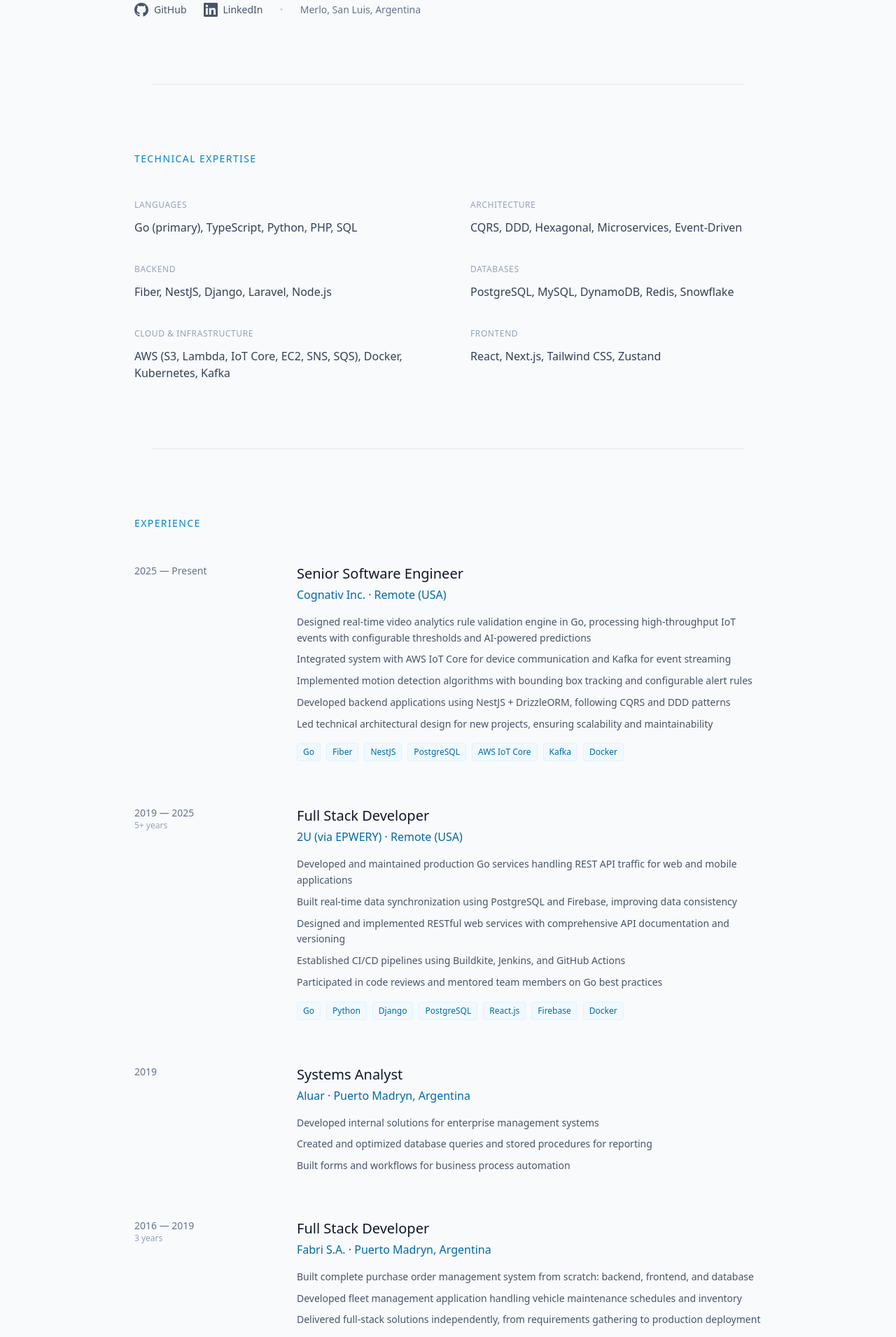
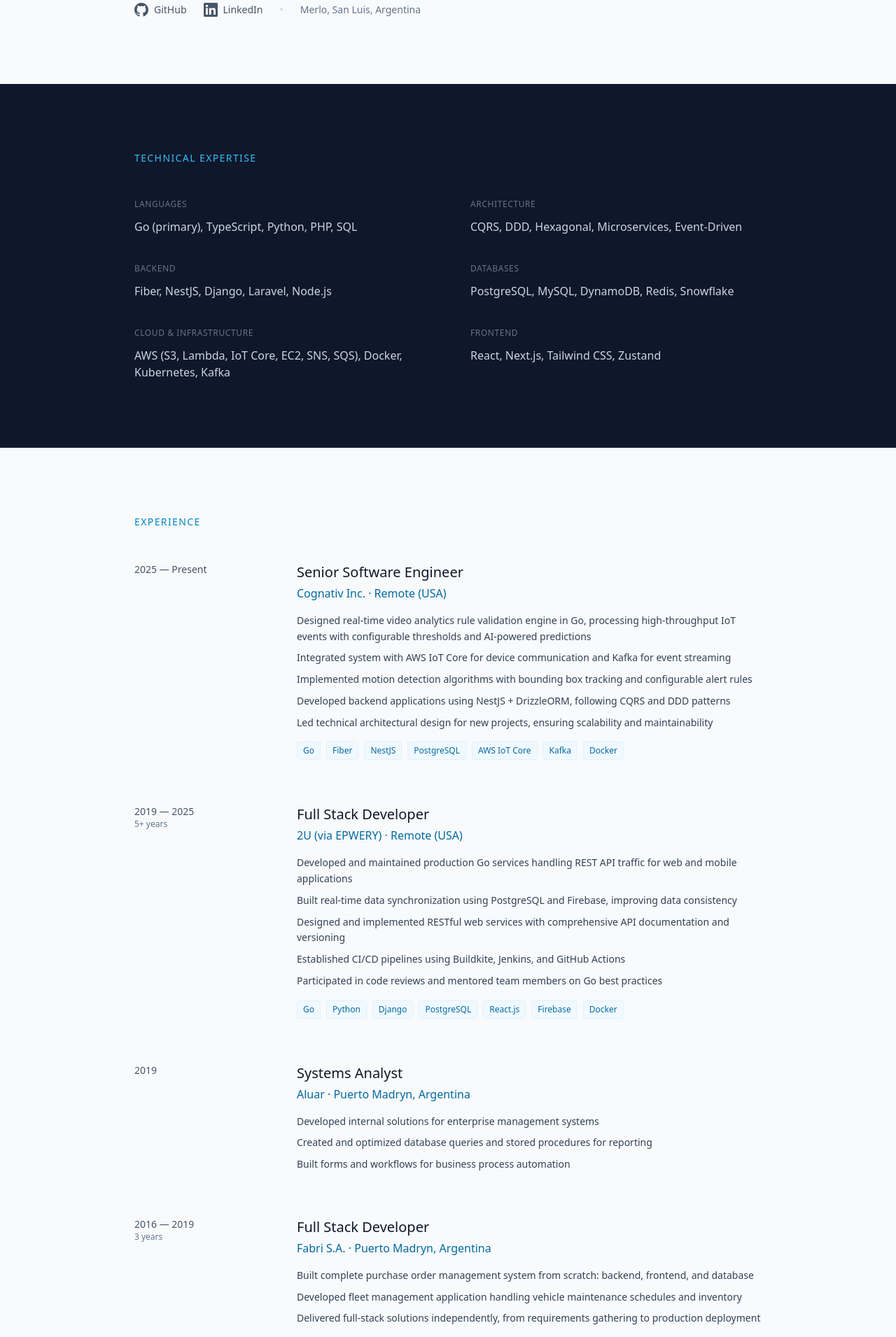
Before and after one commit to SebaJas/salvarez-portfolio, a Next.js app: page / in a window 1280 px wide. Shown: the part 480-2391 px from the top of the page at 70% size. Built offline with nearby package versions, Linux system fonts and the light colour scheme.

Commit message:
View update

```diff
--- a/app/page.jsx
+++ b/app/page.jsx
@@ -24,8 +24,8 @@
         </div>
       </nav>
 
-      {/* Hero */}
-      <section className={`pt-40 pb-24 px-6 transition-all duration-1000 ${isLoaded ? 'opacity-100' : 'opacity-0'}`}>
+      {/* Hero - Light */}
+      <section className={`pt-40 pb-24 px-6 bg-slate-50 transition-all duration-1000 ${isLoaded ? 'opacity-100' : 'opacity-0'}`}>
         <div className="max-w-4xl mx-auto">
           <p className="text-sm text-sky-600 tracking-widest uppercase mb-4 font-medium">Senior Software Engineer</p>
           <h1 className="text-5xl md:text-6xl font-light leading-tight mb-8 tracking-tight">
@@ -50,52 +50,42 @@
         </div>
       </section>
 
-      {/* Divider */}
-      <div className="max-w-4xl mx-auto px-6">
-        <div className="border-t border-slate-200" />
-      </div>
-
-      {/* Technical Expertise */}
-      <section className={`py-24 px-6 transition-all duration-1000 delay-200 ${isLoaded ? 'opacity-100' : 'opacity-0'}`}>
+      {/* Technical Expertise - Dark */}
+      <section className={`py-24 px-6 bg-slate-900 text-white transition-all duration-1000 delay-200 ${isLoaded ? 'opacity-100' : 'opacity-0'}`}>
         <div className="max-w-4xl mx-auto">
-          <p className="text-sm text-sky-600 tracking-widest uppercase mb-12 font-medium">Technical Expertise</p>
+          <p className="text-sm text-sky-400 tracking-widest uppercase mb-12 font-medium">Technical Expertise</p>
 
           <div className="grid md:grid-cols-2 gap-x-16 gap-y-10">
             <div>
-              <h3 className="text-xs text-slate-400 uppercase tracking-wider mb-3">Languages</h3>
-              <p className="text-slate-700">Go (primary), TypeScript, Python, PHP, SQL</p>
+              <h3 className="text-xs text-slate-500 uppercase tracking-wider mb-3">Languages</h3>
+              <p className="text-slate-300">Go (primary), TypeScript, Python, PHP, SQL</p>
             </div>
             <div>
-              <h3 className="text-xs text-slate-400 uppercase tracking-wider mb-3">Architecture</h3>
-              <p className="text-slate-700">CQRS, DDD, Hexagonal, Microservices, Event-Driven</p>
+              <h3 className="text-xs text-slate-500 uppercase tracking-wider mb-3">Architecture</h3>
+              <p className="text-slate-300">CQRS, DDD, Hexagonal, Microservices, Event-Driven</p>
             </div>
             <div>
-              <h3 className="text-xs text-slate-400 uppercase tracking-wider mb-3">Backend</h3>
-              <p className="text-slate-700">Fiber, NestJS, Django, Laravel, Node.js</p>
+              <h3 className="text-xs text-slate-500 uppercase tracking-wider mb-3">Backend</h3>
+              <p className="text-slate-300">Fiber, NestJS, Django, Laravel, Node.js</p>
             </div>
             <div>
-              <h3 className="text-xs text-slate-400 uppercase tracking-wider mb-3">Databases</h3>
-              <p className="text-slate-700">PostgreSQL, MySQL, DynamoDB, Redis, Snowflake</p>
+              <h3 className="text-xs text-slate-500 uppercase tracking-wider mb-3">Databases</h3>
+              <p className="text-slate-300">PostgreSQL, MySQL, DynamoDB, Redis, Snowflake</p>
             </div>
             <div>
-              <h3 className="text-xs text-slate-400 uppercase tracking-wider mb-3">Cloud & Infrastructure</h3>
-              <p className="text-slate-700">AWS (S3, Lambda, IoT Core, EC2, SNS, SQS), Docker, Kubernetes, Kafka</p>
+              <h3 className="text-xs text-slate-500 uppercase tracking-wider mb-3">Cloud & Infrastructure</h3>
+              <p className="text-slate-300">AWS (S3, Lambda, IoT Core, EC2, SNS, SQS), Docker, Kubernetes, Kafka</p>
             </div>
             <div>
-              <h3 className="text-xs text-slate-400 uppercase tracking-wider mb-3">Frontend</h3>
-              <p className="text-slate-700">React, Next.js, Tailwind CSS, Zustand</p>
+              <h3 className="text-xs text-slate-500 uppercase tracking-wider mb-3">Frontend</h3>
+              <p className="text-slate-300">React, Next.js, Tailwind CSS, Zustand</p>
             </div>
           </div>
         </div>
       </section>
 
-      {/* Divider */}
-      <div className="max-w-4xl mx-auto px-6">
-        <div className="border-t border-slate-200" />
-      </div>
-
-      {/* Experience */}
-      <section id="experience" className={`py-24 px-6 transition-all duration-1000 delay-300 ${isLoaded ? 'opacity-100' : 'opacity-0'}`}>
+      {/* Experience - Light */}
+      <section id="experience" className={`py-24 px-6 bg-slate-50 transition-all duration-1000 delay-300 ${isLoaded ? 'opacity-100' : 'opacity-0'}`}>
         <div className="max-w-4xl mx-auto">
           <p className="text-sm text-sky-600 tracking-widest uppercase mb-12 font-medium">Experience</p>
 
@@ -103,12 +93,12 @@
             {/* Cognativ */}
             <div className="grid md:grid-cols-[200px_1fr] gap-4 md:gap-8">
               <div>
-                <p className="text-sm text-slate-500">2025 — Present</p>
+                <p className="text-sm text-slate-600 font-medium">2025 — Present</p>
               </div>
               <div>
                 <h3 className="text-xl font-medium mb-1">Senior Software Engineer</h3>
                 <p className="text-sky-700 mb-4">Cognativ Inc. · Remote (USA)</p>
-                <ul className="space-y-2 text-slate-600 text-sm leading-relaxed">
+                <ul className="space-y-2 text-slate-700 text-sm leading-relaxed">
                   <li>Designed real-time video analytics rule validation engine in Go, processing high-throughput IoT events with configurable thresholds and AI-powered predictions</li>
                   <li>Integrated system with AWS IoT Core for device communication and Kafka for event streaming</li>
                   <li>Implemented motion detection algorithms with bounding box tracking and configurable alert rules</li>
@@ -128,13 +118,13 @@
             {/* 2U */}
             <div className="grid md:grid-cols-[200px_1fr] gap-4 md:gap-8">
               <div>
-                <p className="text-sm text-slate-500">2019 — 2025</p>
-                <p className="text-xs text-slate-400">5+ years</p>
+                <p className="text-sm text-slate-600 font-medium">2019 — 2025</p>
+                <p className="text-xs text-slate-500">5+ years</p>
               </div>
               <div>
                 <h3 className="text-xl font-medium mb-1">Full Stack Developer</h3>
                 <p className="text-sky-700 mb-4">2U (via EPWERY) · Remote (USA)</p>
-                <ul className="space-y-2 text-slate-600 text-sm leading-relaxed">
+                <ul className="space-y-2 text-slate-700 text-sm leading-relaxed">
                   <li>Developed and maintained production Go services handling REST API traffic for web and mobile applications</li>
                   <li>Built real-time data synchronization using PostgreSQL and Firebase, improving data consistency</li>
                   <li>Designed and implemented RESTful web services with comprehensive API documentation and versioning</li>
@@ -154,12 +144,12 @@
             {/* Aluar */}
             <div className="grid md:grid-cols-[200px_1fr] gap-4 md:gap-8">
               <div>
-                <p className="text-sm text-slate-500">2019</p>
+                <p className="text-sm text-slate-600 font-medium">2019</p>
               </div>
               <div>
                 <h3 className="text-xl font-medium mb-1">Systems Analyst</h3>
                 <p className="text-sky-700 mb-4">Aluar · Puerto Madryn, Argentina</p>
-                <ul className="space-y-2 text-slate-600 text-sm leading-relaxed">
+                <ul className="space-y-2 text-slate-700 text-sm leading-relaxed">
                   <li>Developed internal solutions for enterprise management systems</li>
                   <li>Created and optimized database queries and stored procedures for reporting</li>
                   <li>Built forms and workflows for business process automation</li>
@@ -170,13 +160,13 @@
             {/* Fabri S.A. */}
             <div className="grid md:grid-cols-[200px_1fr] gap-4 md:gap-8">
               <div>
-                <p className="text-sm text-slate-500">2016 — 2019</p>
-                <p className="text-xs text-slate-400">3 years</p>
+                <p className="text-sm text-slate-600 font-medium">2016 — 2019</p>
+                <p className="text-xs text-slate-500">3 years</p>
               </div>
               <div>
                 <h3 className="text-xl font-medium mb-1">Full Stack Developer</h3>
                 <p className="text-sky-700 mb-4">Fabri S.A. · Puerto Madryn, Argentina</p>
-                <ul className="space-y-2 text-slate-600 text-sm leading-relaxed">
+                <ul className="space-y-2 text-slate-700 text-sm leading-relaxed">
                   <li>Built complete purchase order management system from scratch: backend, frontend, and database</li>
                   <li>Developed fleet management application handling vehicle maintenance schedules and inventory</li>
                   <li>Delivered full-stack solutions independently, from requirements gathering to production deployment</li>
@@ -194,63 +184,58 @@
         </div>
       </section>
 
-      {/* Divider */}
-      <div className="max-w-4xl mx-auto px-6">
-        <div className="border-t border-slate-200" />
-      </div>
-
-      {/* Featured Project */}
-      <section id="projects" className={`py-24 px-6 bg-slate-100/50 transition-all duration-1000 delay-400 ${isLoaded ? 'opacity-100' : 'opacity-0'}`}>
+      {/* Featured Project - Dark */}
+      <section id="projects" className={`py-24 px-6 bg-slate-900 text-white transition-all duration-1000 delay-400 ${isLoaded ? 'opacity-100' : 'opacity-0'}`}>
         <div className="max-w-4xl mx-auto">
-          <p className="text-sm text-sky-600 tracking-widest uppercase mb-12 font-medium">Featured Project</p>
+          <p className="text-sm text-sky-400 tracking-widest uppercase mb-12 font-medium">Featured Project</p>
 
           <div>
             <h3 className="text-2xl font-medium mb-2">VinilHub</h3>
-            <p className="text-slate-500 mb-6">Argentina's first specialized vinyl marketplace</p>
+            <p className="text-slate-400 mb-6">Argentina's first specialized vinyl marketplace</p>
 
-            <p className="text-slate-600 leading-relaxed mb-8 max-w-2xl">
+            <p className="text-slate-300 leading-relaxed mb-8 max-w-2xl">
               Complete marketplace connecting record stores, collectors, and buyers with specialized features including vinyl grading systems (Mint, Near Mint, VG+), Discogs catalog integration, and store storefronts.
             </p>
 
             <div className="grid md:grid-cols-2 gap-8 mb-8">
-              <div className="bg-white p-6 rounded-lg border border-slate-200">
-                <h4 className="text-xs text-sky-600 uppercase tracking-wider mb-4 font-medium">Architecture</h4>
-                <ul className="space-y-2 text-slate-600 text-sm">
+              <div className="bg-slate-800/50 p-6 rounded-lg border border-slate-700">
+                <h4 className="text-xs text-sky-400 uppercase tracking-wider mb-4 font-medium">Architecture</h4>
+                <ul className="space-y-2 text-slate-300 text-sm">
                   <li className="flex items-start gap-2">
-                    <span className="text-sky-500 mt-0.5">→</span>
+                    <span className="text-sky-400 mt-0.5">→</span>
                     <span>Next.js 15 monorepo with Turborepo</span>
                   </li>
                   <li className="flex items-start gap-2">
-                    <span className="text-sky-500 mt-0.5">→</span>
+                    <span className="text-sky-400 mt-0.5">→</span>
                     <span>NestJS backend with TypeORM</span>
                   </li>
                   <li className="flex items-start gap-2">
-                    <span className="text-sky-500 mt-0.5">→</span>
+                    <span className="text-sky-400 mt-0.5">→</span>
                     <span>JWT auth with refresh token rotation</span>
                   </li>
                   <li className="flex items-start gap-2">
-                    <span className="text-sky-500 mt-0.5">→</span>
+                    <span className="text-sky-400 mt-0.5">→</span>
                     <span>Strategy Pattern for payment providers</span>
                   </li>
                 </ul>
               </div>
-              <div className="bg-white p-6 rounded-lg border border-slate-200">
-                <h4 className="text-xs text-sky-600 uppercase tracking-wider mb-4 font-medium">Features</h4>
-                <ul className="space-y-2 text-slate-600 text-sm">
+              <div className="bg-slate-800/50 p-6 rounded-lg border border-slate-700">
+                <h4 className="text-xs text-sky-400 uppercase tracking-wider mb-4 font-medium">Features</h4>
+                <ul className="space-y-2 text-slate-300 text-sm">
                   <li className="flex items-start gap-2">
-                    <span className="text-sky-500 mt-0.5">→</span>
+                    <span className="text-sky-400 mt-0.5">→</span>
                     <span>4-tier subscription system</span>
                   </li>
                   <li className="flex items-start gap-2">
-                    <span className="text-sky-500 mt-0.5">→</span>
+                    <span className="text-sky-400 mt-0.5">→</span>
                     <span>3 payment providers (MercadoPago, Rebill, PayPal)</span>
                   </li>
                   <li className="flex items-start gap-2">
-                    <span className="text-sky-500 mt-0.5">→</span>
+                    <span className="text-sky-400 mt-0.5">→</span>
                     <span>React Server Components + ISR</span>
                   </li>
                   <li className="flex items-start gap-2">
-                    <span className="text-sky-500 mt-0.5">→</span>
+                    <span className="text-sky-400 mt-0.5">→</span>
                     <span>SEO with JSON-LD structured data</span>
                   </li>
                 </ul>
@@ -259,7 +244,7 @@
 
             <div className="flex flex-wrap gap-2">
               {['Next.js 15', 'React 19', 'NestJS', 'TypeORM', 'PostgreSQL', 'Tailwind CSS', 'AWS S3', 'Vercel'].map((tech) => (
-                <span key={tech} className="text-xs text-sky-700 bg-sky-50 border border-sky-100 px-2 py-1 rounded">
+                <span key={tech} className="text-xs text-sky-300 bg-sky-900/50 border border-sky-800 px-2 py-1 rounded">
                   {tech}
                 </span>
               ))}
@@ -268,8 +253,8 @@
         </div>
       </section>
 
-      {/* Key Achievements */}
-      <section className={`py-24 px-6 transition-all duration-1000 delay-500 ${isLoaded ? 'opacity-100' : 'opacity-0'}`}>
+      {/* Key Achievements - Light */}
+      <section className={`py-24 px-6 bg-slate-50 transition-all duration-1000 delay-500 ${isLoaded ? 'opacity-100' : 'opacity-0'}`}>
         <div className="max-w-4xl mx-auto">
           <p className="text-sm text-sky-600 tracking-widest uppercase mb-12 font-medium">Key Achievements</p>
 
@@ -294,51 +279,46 @@
         </div>
       </section>
 
-      {/* Divider */}
-      <div className="max-w-4xl mx-auto px-6">
-        <div className="border-t border-slate-200" />
-      </div>
-
-      {/* Education */}
-      <section className={`py-24 px-6 transition-all duration-1000 delay-600 ${isLoaded ? 'opacity-100' : 'opacity-0'}`}>
+      {/* Education - Dark */}
+      <section className={`py-24 px-6 bg-slate-900 text-white transition-all duration-1000 delay-600 ${isLoaded ? 'opacity-100' : 'opacity-0'}`}>
         <div className="max-w-4xl mx-auto">
-          <p className="text-sm text-sky-600 tracking-widest uppercase mb-12 font-medium">Education</p>
+          <p className="text-sm text-sky-400 tracking-widest uppercase mb-12 font-medium">Education</p>
 
           <div className="grid md:grid-cols-[200px_1fr] gap-4 md:gap-8">
             <div>
-              <p className="text-sm text-slate-500">2008 — 2015</p>
+              <p className="text-sm text-slate-400">2008 — 2015</p>
             </div>
             <div>
               <h3 className="text-xl font-medium mb-1">Informatic Systems Engineering</h3>
-              <p className="text-sky-700">La Plata Catholic University (UCALP)</p>
-              <p className="text-sm text-slate-500">Buenos Aires, Argentina</p>
+              <p className="text-sky-400">La Plata Catholic University (UCALP)</p>
+              <p className="text-sm text-slate-400">Buenos Aires, Argentina</p>
             </div>
           </div>
         </div>
       </section>
 
-      {/* Footer */}
-      <footer className="py-16 px-6 bg-slate-900 text-white">
+      {/* Footer - Light */}
+      <footer className="py-16 px-6 bg-slate-100 border-t border-slate-200">
         <div className="max-w-4xl mx-auto">
           <div className="flex flex-col md:flex-row md:items-center md:justify-between gap-8">
             <div>
-              <h3 className="text-lg font-medium mb-2">Let's connect</h3>
-              <p className="text-sm text-slate-400">Open to opportunities and interesting conversations.</p>
+              <h3 className="text-lg font-medium mb-2 text-slate-900">Let's connect</h3>
+              <p className="text-sm text-slate-500">Open to opportunities and interesting conversations.</p>
             </div>
             <div className="flex flex-col gap-2 text-sm">
-              <a href="mailto:alvarez.sebastian605@gmail.com" className="text-slate-300 hover:text-white transition-colors">
+              <a href="mailto:alvarez.sebastian605@gmail.com" className="text-slate-700 hover:text-sky-700 transition-colors">
                 alvarez.sebastian605@gmail.com
               </a>
-              <a href="tel:+5492804206150" className="text-slate-400 hover:text-white transition-colors">
+              <a href="tel:+5492804206150" className="text-slate-500 hover:text-sky-700 transition-colors">
                 +54 9 2804206150
               </a>
             </div>
           </div>
-          <div className="mt-12 pt-8 border-t border-slate-800 flex flex-col md:flex-row md:items-center md:justify-between gap-4 text-xs text-slate-500">
+          <div className="mt-12 pt-8 border-t border-slate-200 flex flex-col md:flex-row md:items-center md:justify-between gap-4 text-xs text-slate-500">
             <p>© {new Date().getFullYear()} Sebastian Alvarez</p>
             <div className="flex items-center gap-4">
-              <a href="https://github.com/SebaJas" target="_blank" rel="noopener noreferrer" className="hover:text-white transition-colors">GitHub</a>
-              <a href="https://www.linkedin.com/in/sebaalvarez87/" target="_blank" rel="noopener noreferrer" className="hover:text-white transition-colors">LinkedIn</a>
+              <a href="https://github.com/SebaJas" target="_blank" rel="noopener noreferrer" className="hover:text-sky-700 transition-colors">GitHub</a>
+              <a href="https://www.linkedin.com/in/sebaalvarez87/" target="_blank" rel="noopener noreferrer" className="hover:text-sky-700 transition-colors">LinkedIn</a>
               <span>English · Spanish (Native)</span>
             </div>
           </div>
```
